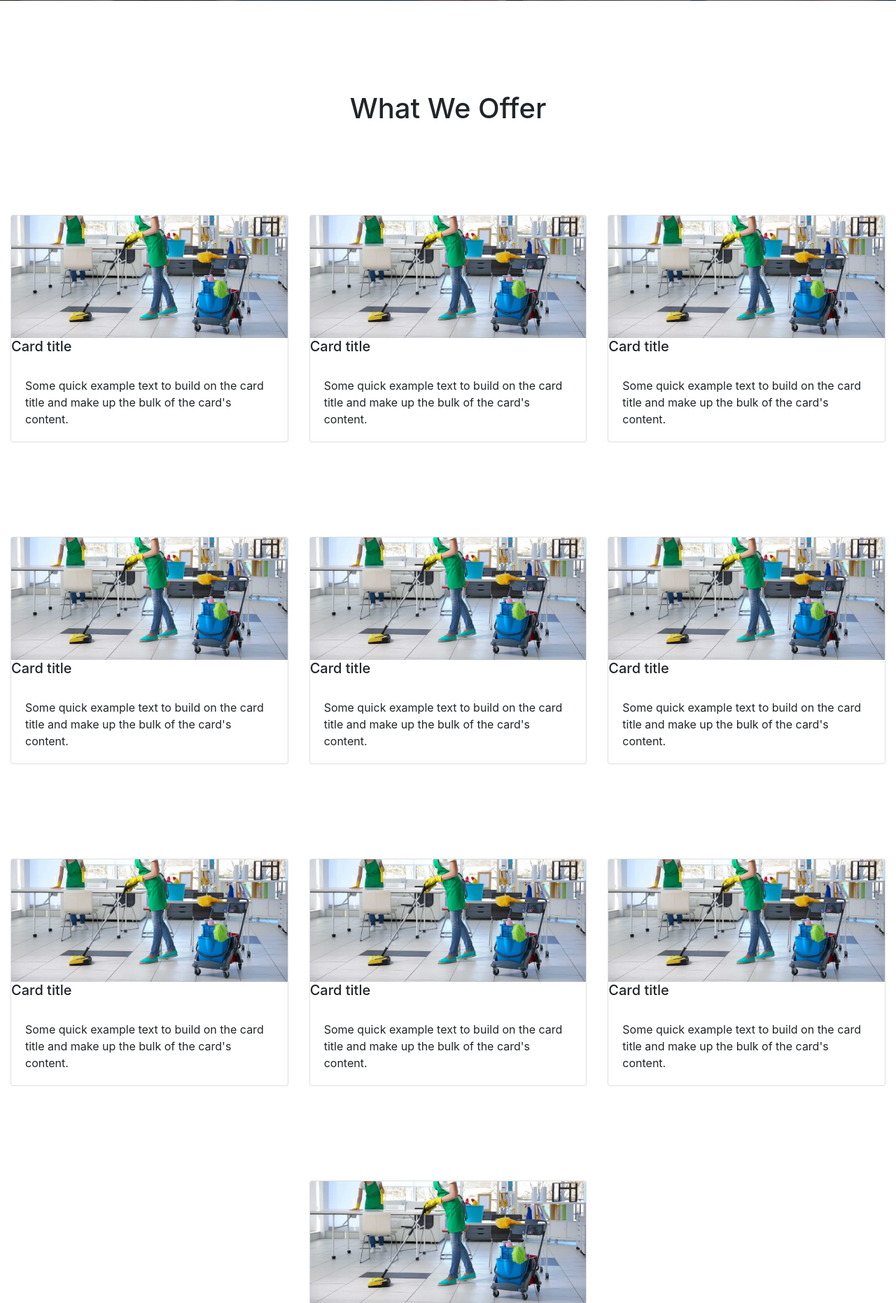
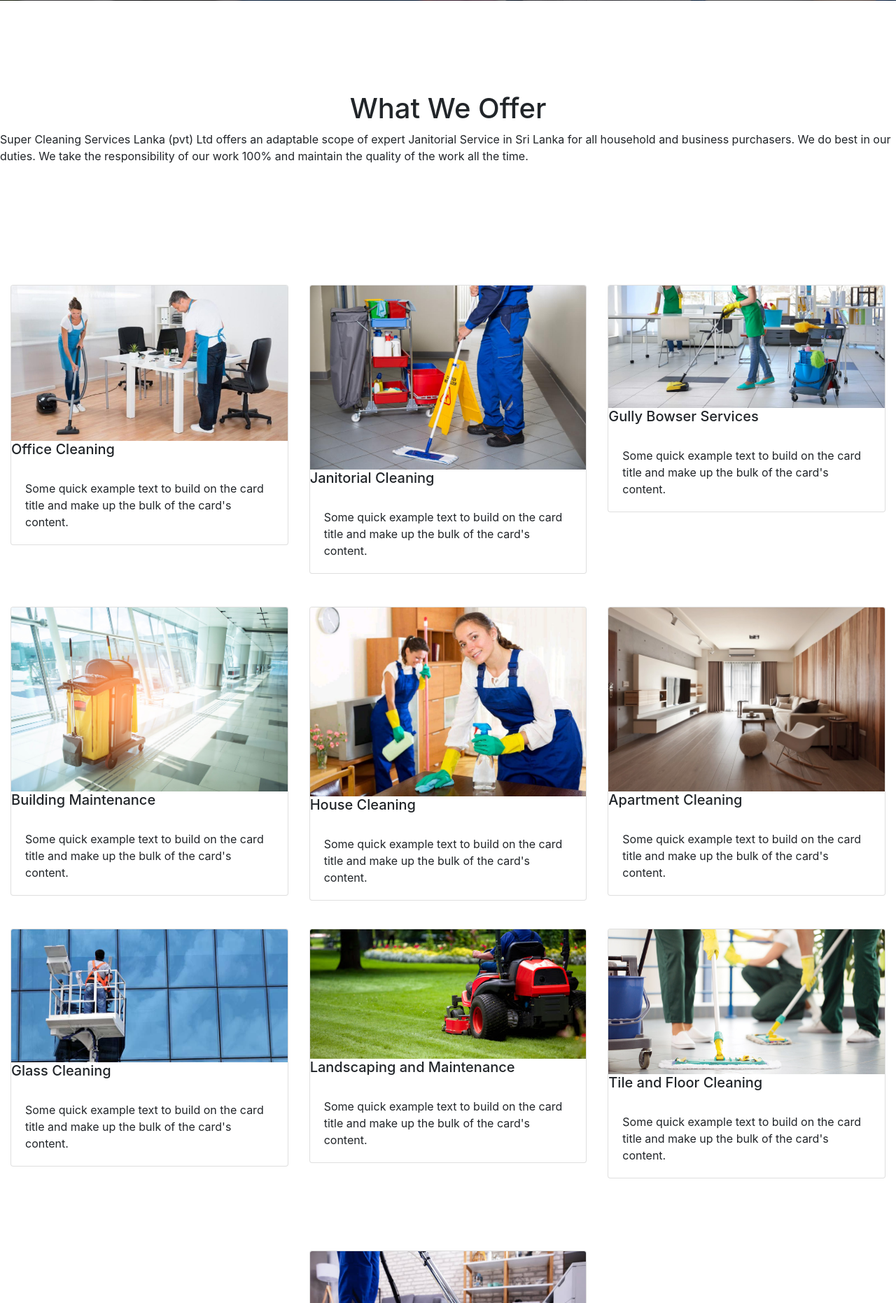
Before and after one commit to pradeepa1997/cleaning-project, a PHP site: page /services.html in a window 1280 px wide. Shown: the part 699-2561 px from the top of the page at 70% size. Run offline with PHP 8.4, Linux system fonts and the light colour scheme.

Commit message:
Edit service page

```diff
--- a/css/aboutus.css
+++ b/css/aboutus.css
@@ -24,7 +24,7 @@
     background-size:cover;
     background-repeat:no-repeat;
     background-attachment:fixed;
-    background-position: center;
+    background-position: top;
 
 }
 .topic{
--- a/css/service.css
+++ b/css/service.css
@@ -46,3 +46,9 @@
     margin-top: 10px;
     margin-right:calc(50% - 15px);
 }
+.content{
+    /* background-color: red; */
+    min-height: 100px;
+    position: static;
+    margin-bottom: 0px;
+   }
--- a/services.html
+++ b/services.html
@@ -82,11 +82,12 @@
         <div class="service-main">
 
           <h1 >What We Offer</h1>
+          <p class="content">Super Cleaning Services Lanka (pvt) Ltd offers an adaptable scope of expert Janitorial Service in Sri Lanka for all household and business purchasers. We do best in our duties. We take the responsibility of our work 100% and maintain the quality of the work all the time.</p>
           <div class="row">
             <div class="col-md-4 col-sm-6 service-col">
               <div class="card" style="width: 100%;">
-                <img class="card-img-top" src="./image/clean.jpg" alt="Card image cap">
-                <h5 class="card-title">Card title</h5>
+                <img class="card-img-top" src="./image/services/office.jpg" alt="Card image cap">
+                <h5 class="card-title">Office Cleaning</h5>
                 <div class="card-body">
                   <p class="card-text">Some quick example text to build on the card title and make up the bulk of the card's content.</p>
                 </div>
@@ -94,8 +95,8 @@
             </div>
             <div class="col-md-4 col-sm-6 service-col">
               <div class="card" style="width: 100%;">
-                <img class="card-img-top" src="./image/clean.jpg" alt="Card image cap">
-                <h5 class="card-title">Card title</h5>
+                <img class="card-img-top" src="./image/services/janitor cleaning.jpg" alt="Card image cap">
+                <h5 class="card-title">Janitorial Cleaning</h5>
 
                 <div class="card-body">
                   <p class="card-text">Some quick example text to build on the card title and make up the bulk of the card's content.</p>
@@ -105,69 +106,7 @@
             <div class="col-md-4 col-sm-6 service-col">
               <div class="card" style="width: 100%;">
                 <img class="card-img-top" src="./image/clean.jpg" alt="Card image cap">
-                <h5 class="card-title">Card title</h5>
-
-                <div class="card-body">
-                  <p class="card-text">Some quick example text to build on the card title and make up the bulk of the card's content.</p>
-                </div>
-              </div>
-            </div>
-
-            <div class="col-md-4 col-sm-6 service-col">
-              <div class="card" style="width: 100%;">
-                <img class="card-img-top" src="./image/clean.jpg" alt="Card image cap">
-                <h5 class="card-title">Card title</h5>
-
-                <div class="card-body">
-                  <p class="card-text">Some quick example text to build on the card title and make up the bulk of the card's content.</p>
-                </div>
-              </div>
-            </div>
-            <div class="col-md-4 col-sm-6 service-col">
-              <div class="card" style="width: 100%;">
-                <img class="card-img-top" src="./image/clean.jpg" alt="Card image cap">
-                <h5 class="card-title">Card title</h5>
-
-                <div class="card-body">
-                  <p class="card-text">Some quick example text to build on the card title and make up the bulk of the card's content.</p>
-                </div>
-              </div>
-            </div>
-            <div class="col-md-4 col-sm-6 service-col">
-              <div class="card" style="width: 100%;">
-                <img class="card-img-top" src="./image/clean.jpg" alt="Card image cap">
-                <h5 class="card-title">Card title</h5>
-
-                <div class="card-body">
-                  <p class="card-text">Some quick example text to build on the card title and make up the bulk of the card's content.</p>
-                </div>
-              </div>
-            </div>
-
-            <div class="col-md-4 col-sm-6 service-col">
-              <div class="card" style="width: 100%;">
-                <img class="card-img-top" src="./image/clean.jpg" alt="Card image cap">
-                <h5 class="card-title">Card title</h5>
-
-                <div class="card-body">
-                  <p class="card-text">Some quick example text to build on the card title and make up the bulk of the card's content.</p>
-                </div>
-              </div>
-            </div>
-            <div class="col-md-4 col-sm-6 service-col">
-              <div class="card" style="width: 100%;">
-                <img class="card-img-top" src="./image/clean.jpg" alt="Card image cap">
-                <h5 class="card-title">Card title</h5>
-
-                <div class="card-body">
-                  <p class="card-text">Some quick example text to build on the card title and make up the bulk of the card's content.</p>
-                </div>
-              </div>
-            </div>
-            <div class="col-md-4 col-sm-6 service-col">
-              <div class="card" style="width: 100%;">
-                <img class="card-img-top" src="./image/clean.jpg" alt="Card image cap">
-                <h5 class="card-title">Card title</h5>
+                <h5 class="card-title">Gully Bowser Services</h5>
 
                 <div class="card-body">
                   <p class="card-text">Some quick example text to build on the card title and make up the bulk of the card's content.</p>
@@ -178,8 +117,71 @@
 
             <div class="col-md-4 col-sm-6 service-col">
               <div class="card" style="width: 100%;">
-                <img class="card-img-top" src="./image/clean.jpg" alt="Card image cap">
-                <h5 class="card-title">Card title</h5>
+                <img class="card-img-top" src="./image/services/janitorial_main.jpg" alt="Card image cap">
+                <h5 class="card-title">Building Maintenance</h5>
+
+                <div class="card-body">
+                  <p class="card-text">Some quick example text to build on the card title and make up the bulk of the card's content.</p>
+                </div>
+              </div>
+            </div>
+            <div class="col-md-4 col-sm-6 service-col">
+              <div class="card" style="width: 100%;">
+                <img class="card-img-top" src="./image/services/house.jpg" alt="Card image cap">
+                <h5 class="card-title">House Cleaning</h5>
+
+                <div class="card-body">
+                  <p class="card-text">Some quick example text to build on the card title and make up the bulk of the card's content.</p>
+                </div>
+              </div>
+            </div>
+            <div class="col-md-4 col-sm-6 service-col">
+              <div class="card" style="width: 100%;">
+                <img class="card-img-top" src="./image/services/apartment.jpg" alt="Card image cap">
+                <h5 class="card-title">Apartment Cleaning</h5>
+
+                <div class="card-body">
+                  <p class="card-text">Some quick example text to build on the card title and make up the bulk of the card's content.</p>
+                </div>
+              </div>
+            </div>
+
+            <div class="col-md-4 col-sm-6 service-col">
+              <div class="card" style="width: 100%;">
+                <img class="card-img-top" src="./image/services/glass.jpg" alt="Card image cap">
+                <h5 class="card-title">Glass Cleaning</h5>
+
+                <div class="card-body">
+                  <p class="card-text">Some quick example text to build on the card title and make up the bulk of the card's content.</p>
+                </div>
+              </div>
+            </div>
+            <div class="col-md-4 col-sm-6 service-col">
+              <div class="card" style="width: 100%;">
+                <img class="card-img-top" src="./image/services/landscape.jpg" alt="Card image cap">
+                <h5 class="card-title">Landscaping and Maintenance</h5>
+
+                <div class="card-body">
+                  <p class="card-text">Some quick example text to build on the card title and make up the bulk of the card's content.</p>
+                </div>
+              </div>
+            </div>
+            <div class="col-md-4 col-sm-6 service-col">
+              <div class="card" style="width: 100%;">
+                <img class="card-img-top" src="./image/services/floor.jpg" alt="Card image cap">
+                <h5 class="card-title">Tile and Floor Cleaning</h5>
+
+                <div class="card-body">
+                  <p class="card-text">Some quick example text to build on the card title and make up the bulk of the card's content.</p>
+                </div>
+              </div>
+            </div>
+
+
+            <div class="col-md-4 col-sm-6 service-col">
+              <div class="card" style="width: 100%;">
+                <img class="card-img-top" src="./image/services/carpet.jpg" alt="Card image cap">
+                <h5 class="card-title">Carpets, Sofas and Chair Shampooing</h5>
 
                 <div class="card-body">
                   <p class="card-text">Some quick example text to build on the card title and make up the bulk of the card's content.</p>
```
Also changed, not shown: index.html (+8 -2 lines), image/Madison-Cleaners-.png (added), image/services/apartment.jpg (added), image/services/carpet.jpg (added), image/services/floor.jpg (added), image/services/glass.jpg (added), image/services/house.jpg (added), image/services/janitor cleaning.jpg (added), image/services/janitorial_main.jpg (added), image/services/landscape.jpg (added), image/services/office.jpg (added).
